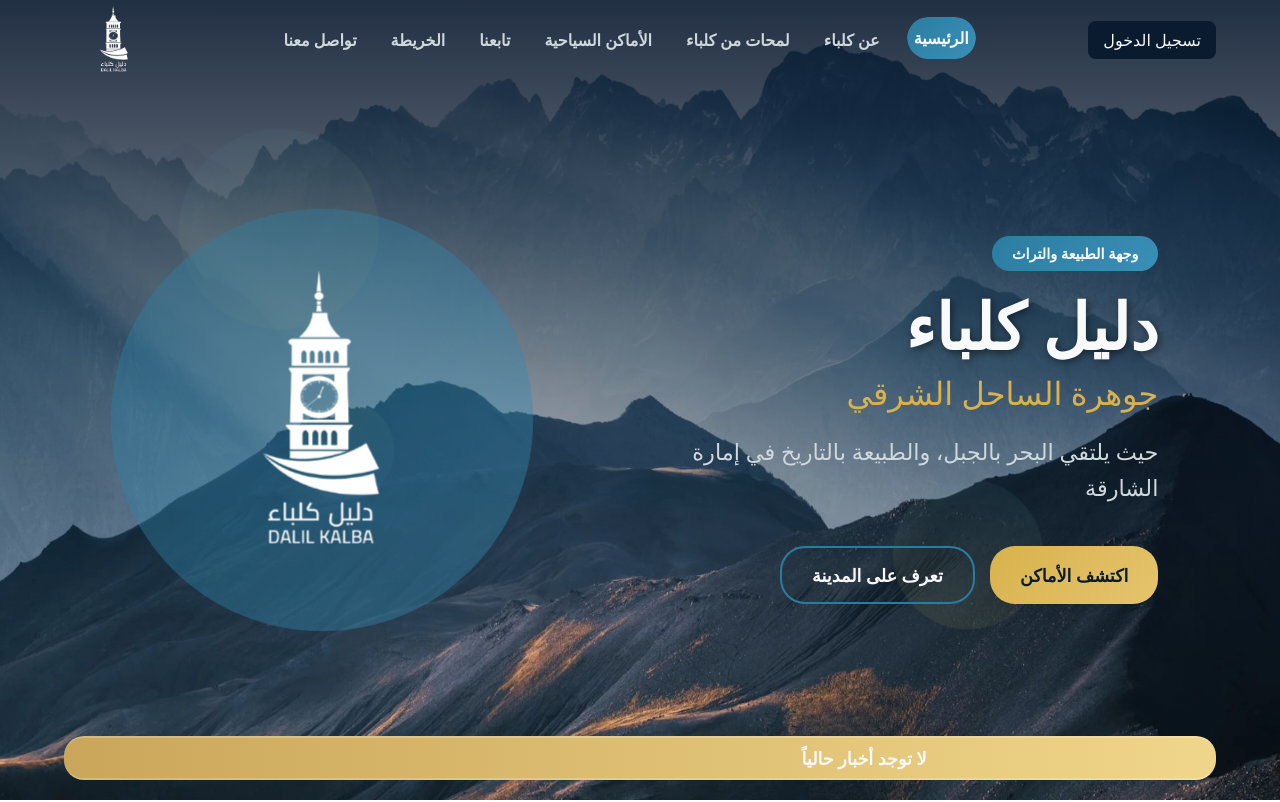
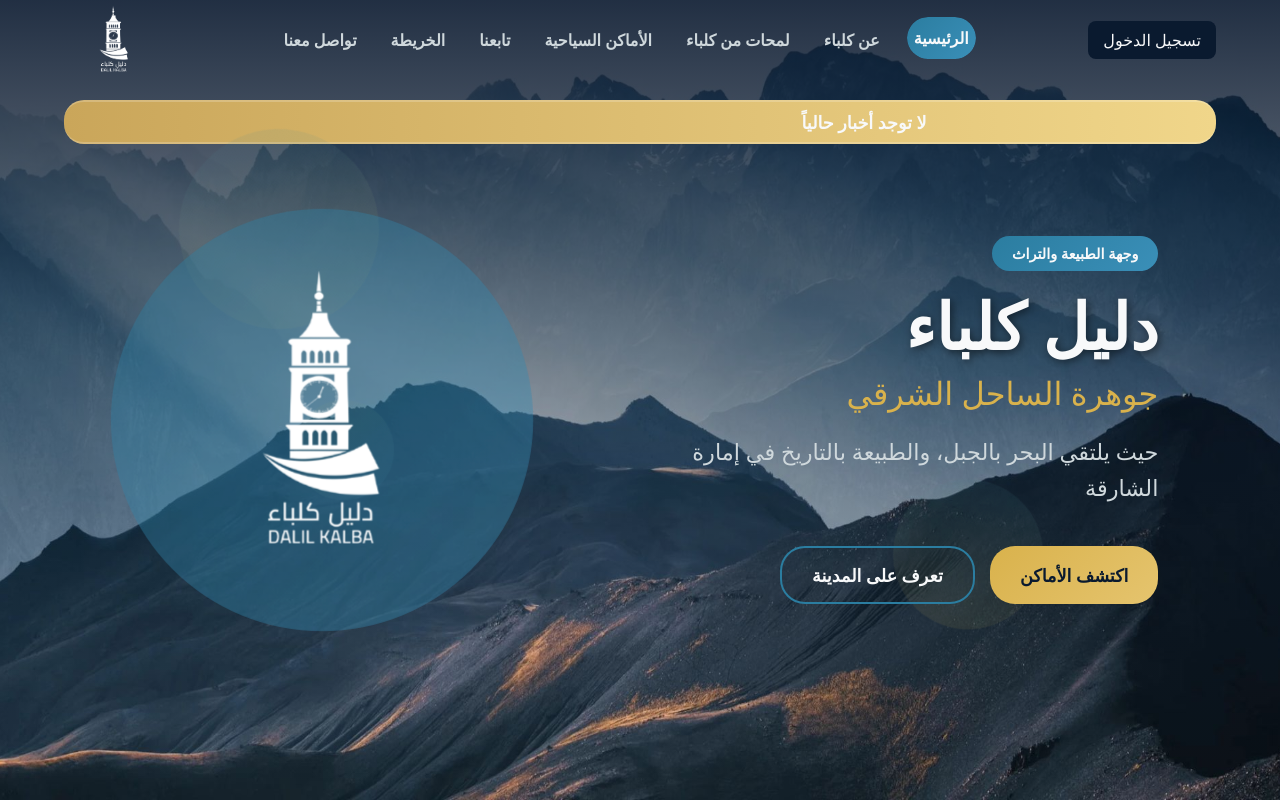
Before and after one commit to EsraaSoliman2003/DalilKalbaFullStack, a React (Vite) app in the folder FrontEnd/: page / in a window 1280 px wide. Shown: the top 802 px of the page. Built offline with nearby package versions, Linux system fonts and the light colour scheme; no server answers.

Commit message:
fix error

```diff
--- a/FrontEnd/src/styles/Hero.css
+++ b/FrontEnd/src/styles/Hero.css
@@ -302,7 +302,7 @@
   border-top: 2px solid rgba(255, 255, 255, 0.2);
   border-bottom: 2px solid rgba(255, 255, 255, 0.2);
   position: absolute;
-  bottom: 0;
+  top: 40px;
   left: 0;
   width: 100%;
   overflow: hidden;
```
